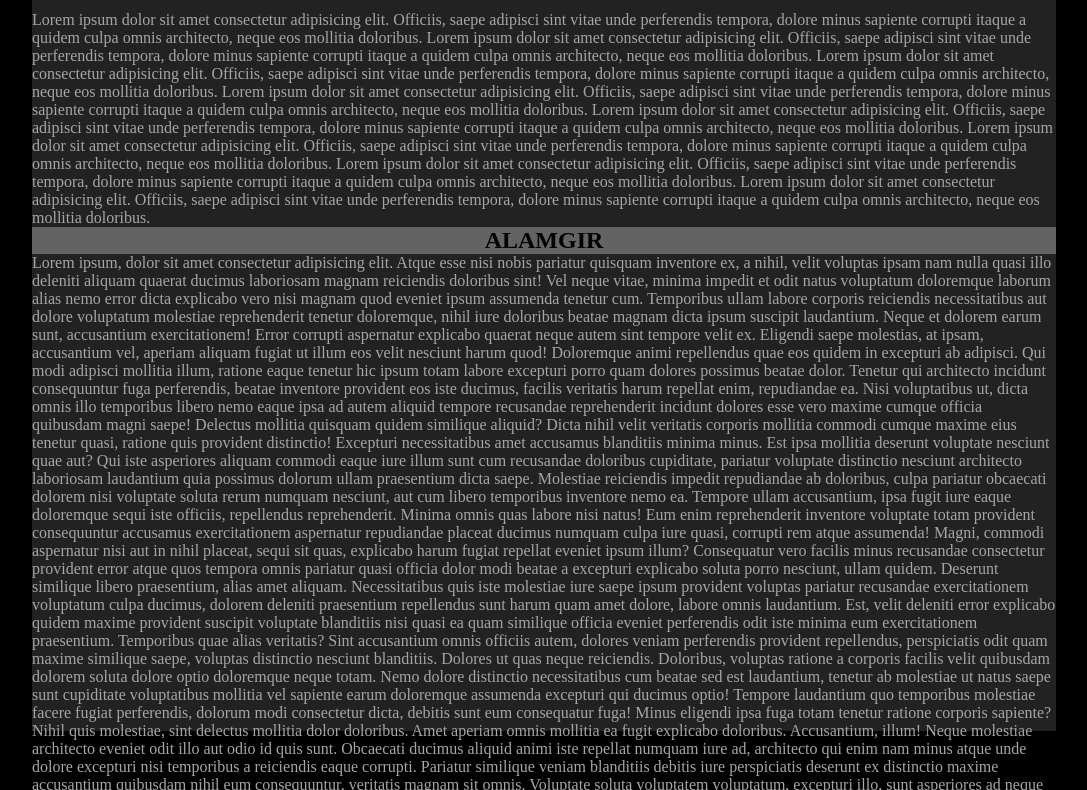
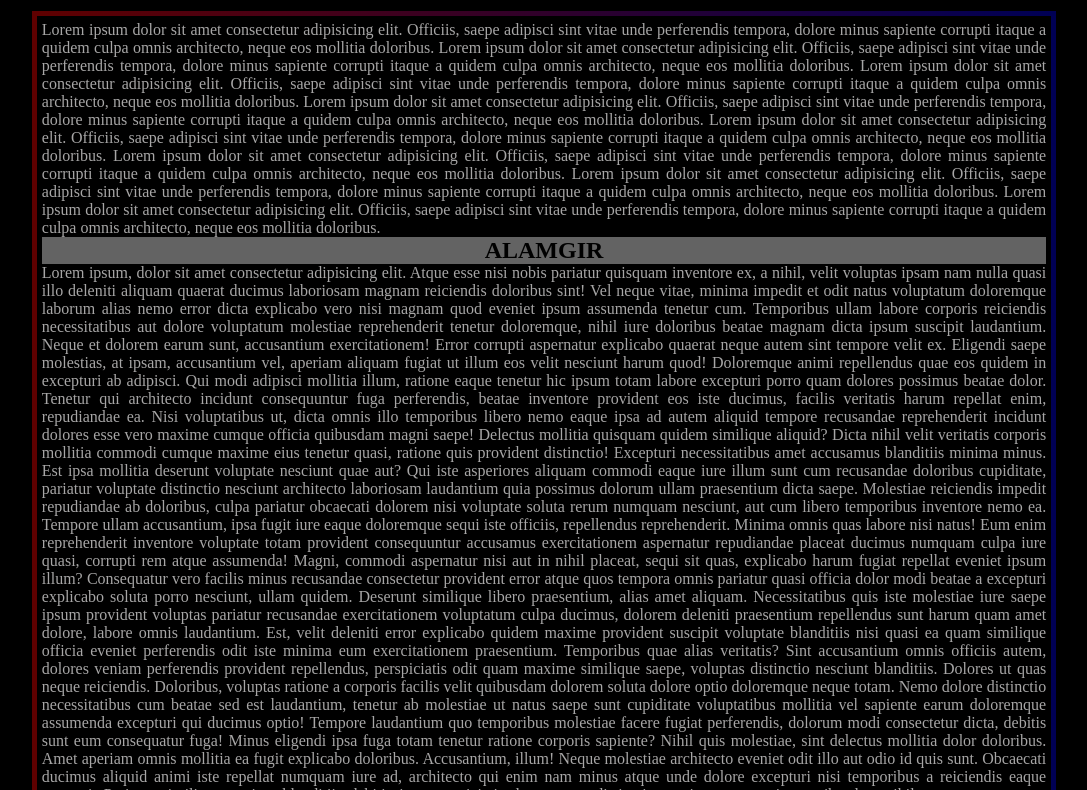
Before and after one commit to alamgir-hosenn/Navbar-p-2, a plain HTML site: page index.html in a window 1280 px wide. Shown: the part 69-859 px from the top of the page, without its empty margins (96-1183 px from the left). Drawn offline with Linux system fonts and the light colour scheme.

Commit message:
added some desing day3

```diff
--- a/style.css
+++ b/style.css
@@ -7,8 +7,7 @@ html {
   background-color: rgb(0, 0, 0);
 }
 body {
-  background-color: rgb(34, 34, 34);
-  height: 100vh;
+  /* background-color: rgb(0, 0, 0); */
   width: 80%;
   margin: 0 auto;
 }
@@ -87,4 +86,12 @@ nav ul li a:hover {
 }
 p {
   color: rgb(167, 166, 166);
+  text-align: justify;
 }
+
+main {
+  /* background-color: red; */
+  border: 5px solid;
+  border-image: linear-gradient(to right, rgb(95, 0, 0), rgb(0, 0, 85)) 1;
+  padding: 0.3em;
+}
```
